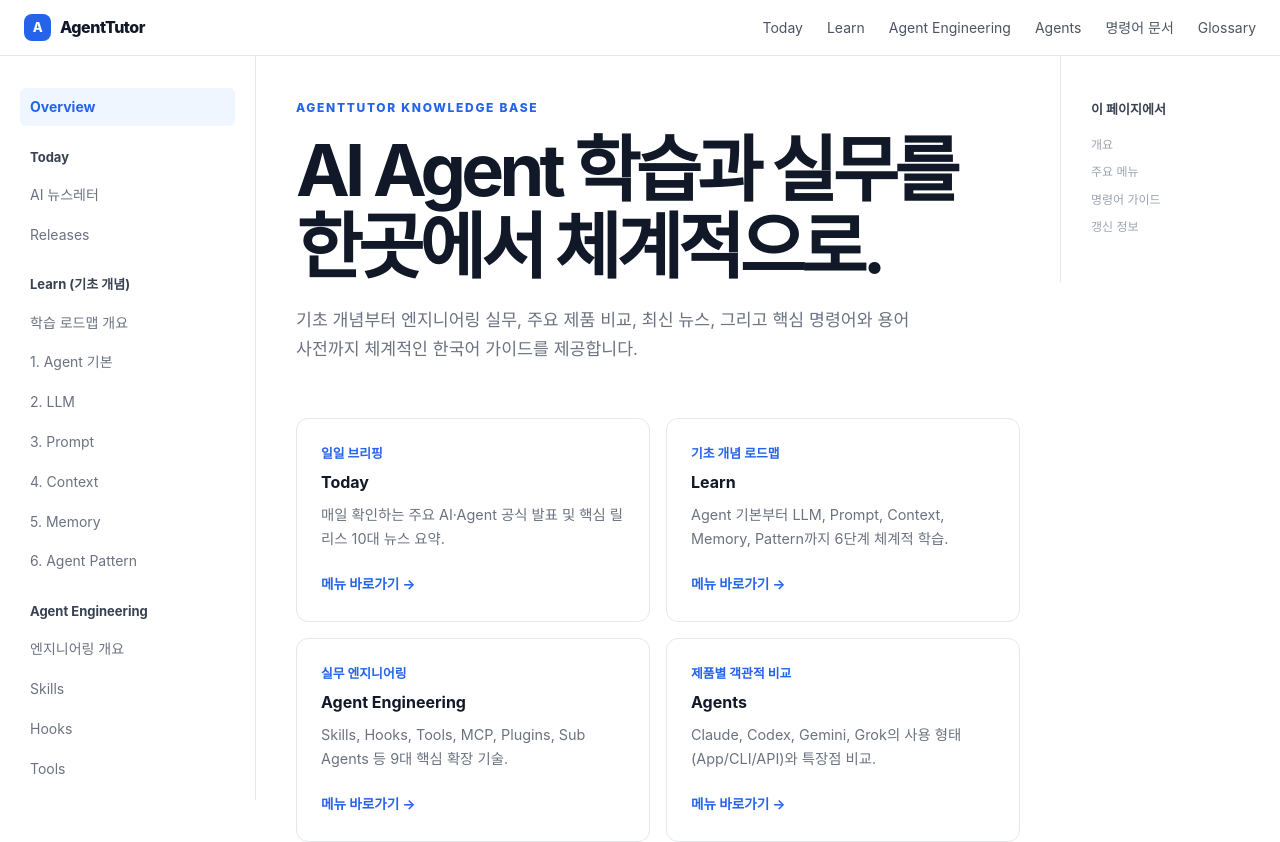
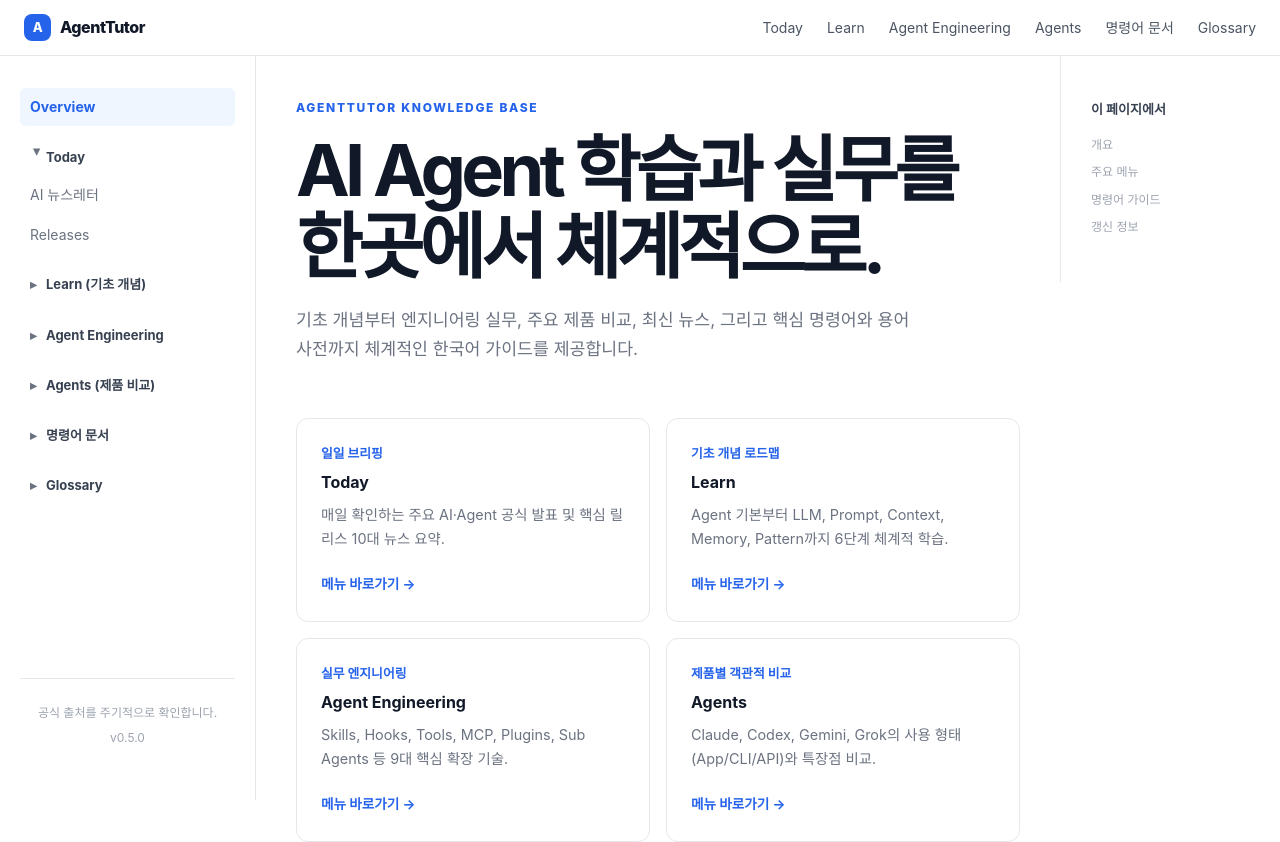
Before and after one commit to steven-forge/hanstree-agenttutor, a Next.js app: page / in a window 1280 px wide. Shown: the top 842 px of the page. Built offline with nearby package versions, Linux system fonts and the light colour scheme.

Commit message:
feat: add collapsible sidebar groups and learning research

```diff
--- a/app/DocsSidebar.tsx
+++ b/app/DocsSidebar.tsx
@@ -17,8 +17,8 @@ export default function DocsSidebar({ activeSlug, currentPath }: { activeSlug?:
         </Link>
       </nav>
       {NAV_GROUPS.map((group) => (
-        <section key={group.title} className="sidebar-group">
-          <p>{group.title}</p>
+        <details key={group.title} className="sidebar-group" open={group.title === "Today"}>
+          <summary>{group.title}</summary>
           <nav aria-label={`${group.title} 목록`}>
             {group.items.map((item) => {
               const isSelected = item.href === current;
@@ -34,7 +34,7 @@ export default function DocsSidebar({ activeSlug, currentPath }: { activeSlug?:
               );
             })}
           </nav>
-        </section>
+        </details>
       ))}
       <footer>
         <span>공식 출처를 주기적으로 확인합니다.</span>
--- a/app/globals.css
+++ b/app/globals.css
@@ -41,7 +41,11 @@ a:focus-visible, summary:focus-visible { outline: 3px solid #bfdbfe; outline-off
 
 .docs-shell { display: grid; grid-template-columns: 256px minmax(0, 1fr) 220px; min-height: calc(100vh - 56px); }
 .docs-sidebar { position: sticky; top: 56px; height: calc(100vh - 56px); padding: 32px 20px; overflow-y: auto; border-right: 1px solid var(--line); display: flex; flex-direction: column; }
-.docs-sidebar > p, .sidebar-group > p { margin: 20px 10px 8px; color: #374151; font-size: 13px; font-weight: 750; }
+.docs-sidebar > p, .sidebar-group > summary { margin: 20px 10px 8px; color: #374151; font-size: 13px; font-weight: 750; }
+.sidebar-group > summary { cursor: pointer; list-style: none; }
+.sidebar-group > summary::-webkit-details-marker { display: none; }
+.sidebar-group > summary::before { content: "▸"; display: inline-block; width: 16px; color: var(--muted); transition: transform .15s; }
+.sidebar-group[open] > summary::before { transform: rotate(90deg); }
 .page-outline > p { margin: 0 10px 12px; color: #374151; font-size: 13px; font-weight: 750; }
 .docs-sidebar nav, .page-outline nav { display: grid; gap: 2px; }
 .docs-sidebar nav a { padding: 7px 10px; border-radius: 6px; color: #6b7280; font-size: 14px; text-decoration: none; }
```
Also changed, not shown: 1 other file (tests, documents, lock files or other folders).
